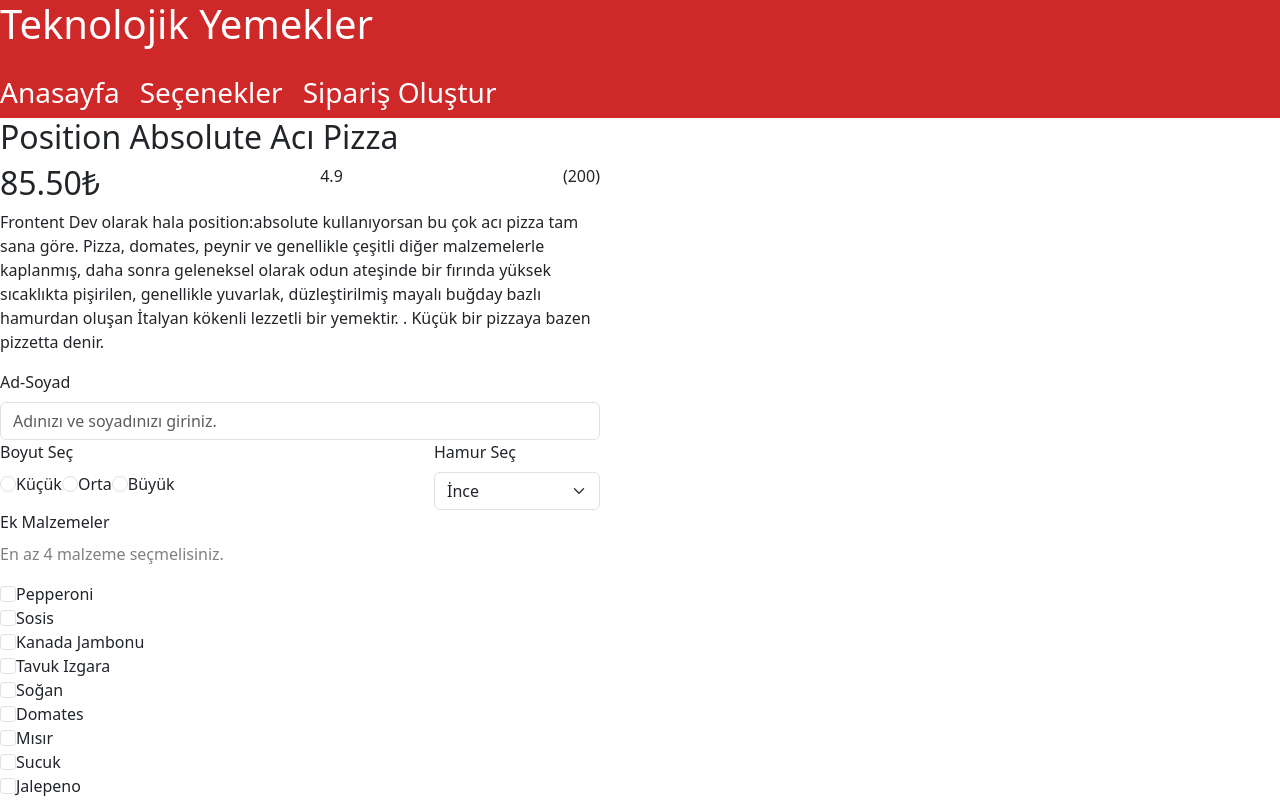
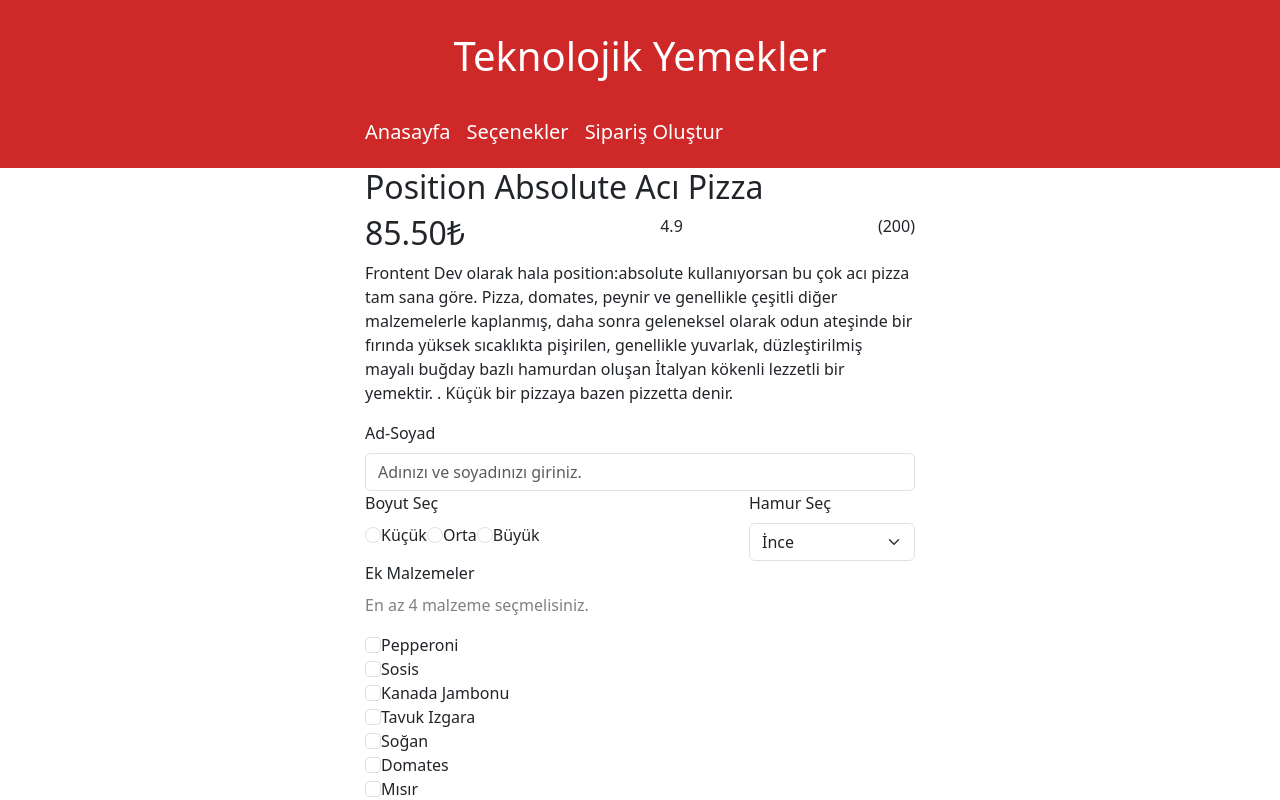
Before and after one commit to hediye-ersan/My-Pizza-Page, a React (Vite) app: page / in a window 1280 px wide. Shown: the top 800 px of the page. Built offline with nearby package versions, Linux system fonts and the light colour scheme.

Commit message:
header kısmının css clasları düzenlendi.

```diff
--- a/src/App.jsx
+++ b/src/App.jsx
@@ -89,21 +89,21 @@ function App() {
     <>
       <div className='header'>
         <h1>Teknolojik Yemekler</h1>
-        <div className='gap'>
-          <h3>Anasayfa</h3>
-          <h3>Seçenekler</h3>
-          <h3>Sipariş Oluştur</h3>
+        <div className='form gap'>
+          <h5>Anasayfa</h5>
+          <h5>Seçenekler</h5>
+          <h5>Sipariş Oluştur</h5>
         </div></div>
       <div className='form'>
         <div>
-          <h2 className='gap'>
+          <h2>
             Position Absolute Acı Pizza
           </h2>
           <div className='form-row'>
             <h2>85.50₺</h2>
             <p>4.9</p>
             <p>(200)</p></div>
-          <p className='right'>Frontent Dev olarak hala position:absolute kullanıyorsan bu çok acı pizza tam sana göre. Pizza, domates, peynir ve genellikle çeşitli diğer malzemelerle kaplanmış, daha sonra geleneksel olarak odun ateşinde bir fırında yüksek sıcaklıkta pişirilen, genellikle yuvarlak, düzleştirilmiş mayalı buğday bazlı hamurdan oluşan İtalyan kökenli lezzetli bir yemektir. . Küçük bir pizzaya bazen pizzetta denir.</p>
+          <p>Frontent Dev olarak hala position:absolute kullanıyorsan bu çok acı pizza tam sana göre. Pizza, domates, peynir ve genellikle çeşitli diğer malzemelerle kaplanmış, daha sonra geleneksel olarak odun ateşinde bir fırında yüksek sıcaklıkta pişirilen, genellikle yuvarlak, düzleştirilmiş mayalı buğday bazlı hamurdan oluşan İtalyan kökenli lezzetli bir yemektir. . Küçük bir pizzaya bazen pizzetta denir.</p>
 
         </div>
 
--- a/src/reset.css
+++ b/src/reset.css
@@ -1,44 +1,42 @@
-*{
+* {
     margin: 1px, solid, lime;
-    }
-    :root {
-      --yellow:#FDC913;
-      --light-grey:#5F5F5F;
-      --dark-grey:#292929;
-      --red:#CE2829;
-      --beige:#FAF7F2;
-    }
+}
 
-    .form-row {
-      display: flex;
-      justify-content: space-between;
+:root {
+    --yellow: #FDC913;
+    --light-grey: #5F5F5F;
+    --dark-grey: #292929;
+    --red: #CE2829;
+    --beige: #FAF7F2;
+}
 
-    }
-    .form-space{
-      margin-bottom: 15px;
-    }
-    .header{
-      background-color: var(--red);
-      display: flex;
-      flex-direction: column;
-      width: 100%;
-      color: white;
-      gap: 20px;
+.header {
+    background-color: var(--red);
+    color: white;
+
+
+}
+h1 {
+    text-align: center;
+    padding: 2rem;
+}
+
+.gap {
+    display: flex;
+    gap: 1rem;
+    padding-bottom: 1rem;
 
 
 
-    }
-    .form {
-      margin: 0, auto;
-      max-width: 600px;
+}
 
+.form {
+    margin: 0 auto;
+    max-width: 550px;
 
-    }
-    .gap {
-      display: flex;
-      gap: 20px;
+}
+.form-row {
+    display: flex;
+    justify-content: space-between;
 
-    }
-    .right{
-      text-align: start;
-    }
+}
```
